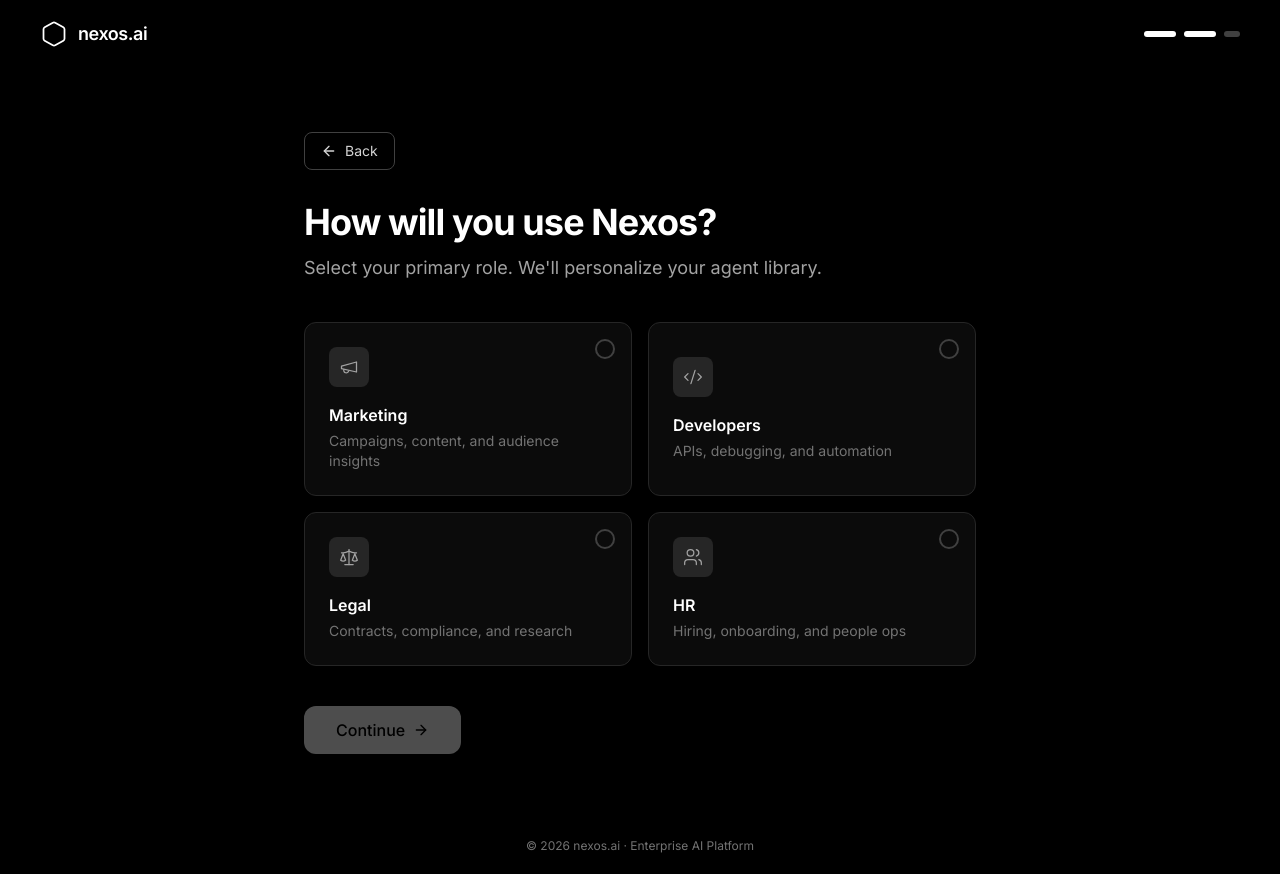
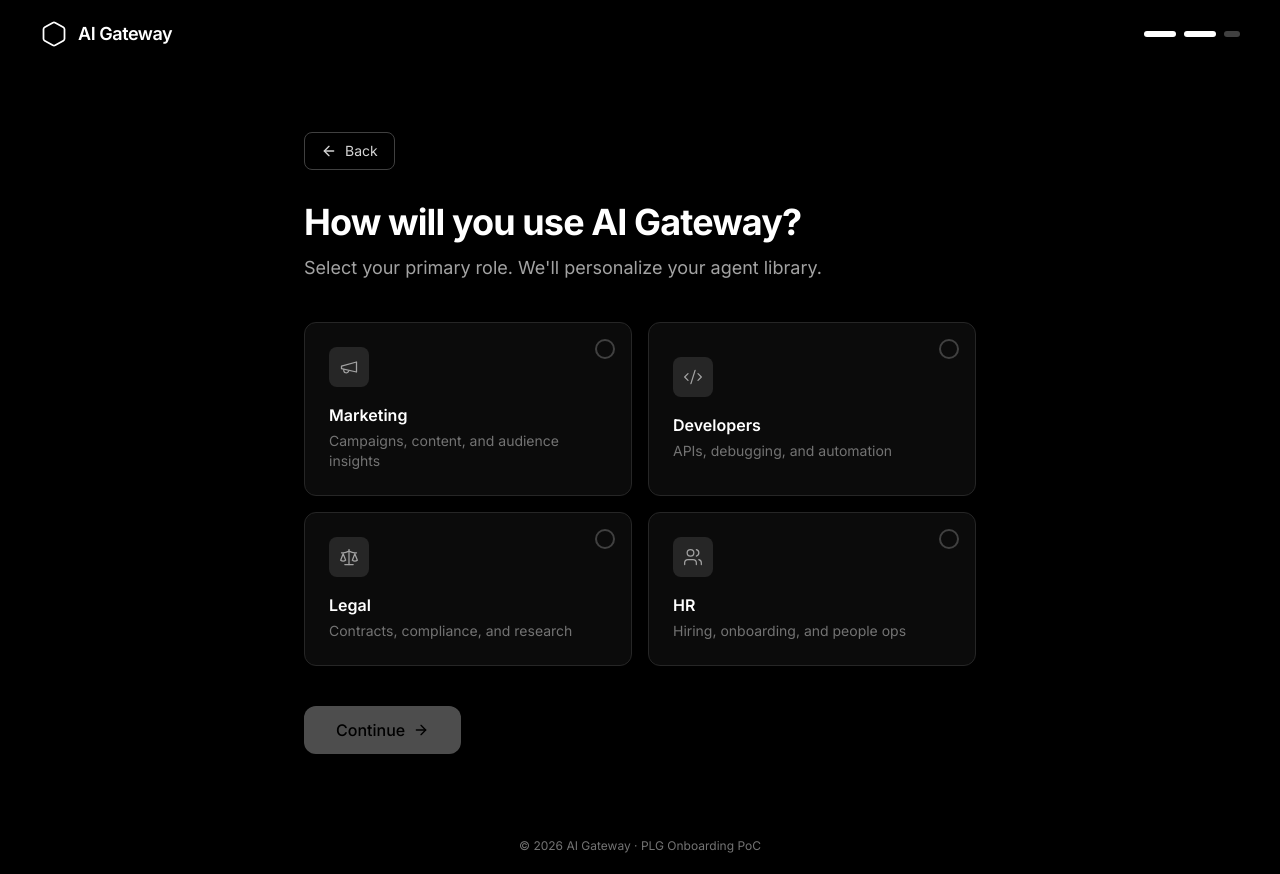
Before and after one commit to aurimas13/AI_Platform, a React (Vite) app: page / in a window 1280 px wide. Both pictures are taken after typing "name@example.com" into the empty fields and a click on the button 836 px from the left and 410 px from the top of the page. Built offline with nearby package versions, Linux system fonts and the light colour scheme; no server answers.

Commit message:
Rebrand: replace all nexos/Nexos references with AI Gateway branding

```diff
--- a/index.html
+++ b/index.html
@@ -4,7 +4,7 @@
     <meta charset="UTF-8" />
     <link rel="icon" type="image/svg+xml" href="/vite.svg" />
     <meta name="viewport" content="width=device-width, initial-scale=1.0" />
-    <title>nexos.ai — Enterprise AI Platform</title>
+    <title>AI Gateway — PLG Onboarding PoC</title>
     <meta property="og:image" content="https://bolt.new/static/og_default.png" />
     <meta name="twitter:card" content="summary_large_image" />
     <meta name="twitter:image" content="https://bolt.new/static/og_default.png" />
--- a/src/components/MetricsDashboard.tsx
+++ b/src/components/MetricsDashboard.tsx
@@ -87,7 +87,7 @@ export default function MetricsDashboard() {
       <header className="flex items-center justify-between px-6 py-5 sm:px-10 border-b border-neutral-800">
         <div className="flex items-center gap-2.5">
           <Hexagon className="w-7 h-7 text-white" strokeWidth={1.5} />
-          <span className="text-lg font-semibold tracking-tight">nexos.ai</span>
+          <span className="text-lg font-semibold tracking-tight">AI Gateway</span>
           <span className="ml-2 px-2 py-0.5 text-[10px] font-medium uppercase tracking-widest text-neutral-500 border border-neutral-800 rounded-full">
             Metrics
           </span>
--- a/src/components/OnboardingLayout.tsx
+++ b/src/components/OnboardingLayout.tsx
@@ -17,7 +17,7 @@ export default function OnboardingLayout({ step, children }: OnboardingLayoutPro
       <header className="flex items-center justify-between px-6 py-5 sm:px-10">
         <div className="flex items-center gap-2.5">
           <Hexagon className="w-7 h-7 text-white" strokeWidth={1.5} />
-          <span className="text-lg font-semibold tracking-tight">nexos.ai</span>
+          <span className="text-lg font-semibold tracking-tight">AI Gateway</span>
         </div>
         <StepIndicator total={steps.length} current={currentIndex} />
       </header>
@@ -28,7 +28,7 @@ export default function OnboardingLayout({ step, children }: OnboardingLayoutPro
 
       <footer className="px-6 py-5 sm:px-10 text-center">
         <p className="text-xs text-neutral-500">
-          &copy; 2026 nexos.ai &middot; Enterprise AI Platform
+          &copy; 2026 AI Gateway &middot; PLG Onboarding PoC
         </p>
       </footer>
     </div>
--- a/src/components/PaywallModal.tsx
+++ b/src/components/PaywallModal.tsx
@@ -44,7 +44,7 @@ export default function PaywallModal({ templateSlug, onClose }: PaywallModalProp
           <h2 className="text-2xl font-bold tracking-tight mb-2">
             Unlock Enterprise Agents
             <br />
-            <span className="text-amber-400">with Nexos Pro</span>
+            <span className="text-amber-400">with AI Gateway Pro</span>
           </h2>
           <p className="text-neutral-400 text-sm max-w-xs mx-auto">
             This agent requires a Pro subscription. Upgrade to access premium AI agents and advanced features.
--- a/src/components/RoleSelector.tsx
+++ b/src/components/RoleSelector.tsx
@@ -42,7 +42,7 @@ export default function RoleSelector({ onSelect, onBack }: RoleSelectorProps) {
       </button>
 
       <h2 className="text-3xl sm:text-4xl font-bold tracking-tight mb-3">
-        How will you use Nexos?
+        How will you use AI Gateway?
       </h2>
       <p className="text-neutral-400 text-lg mb-10">
         Select your primary role. We'll personalize your agent library.
```
